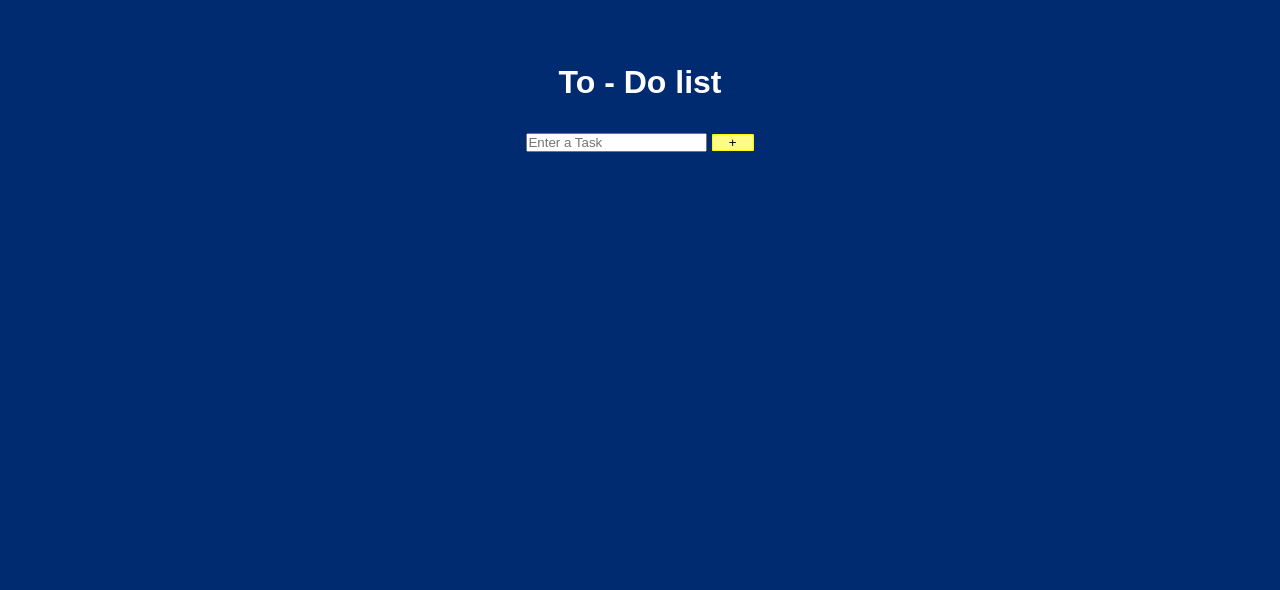
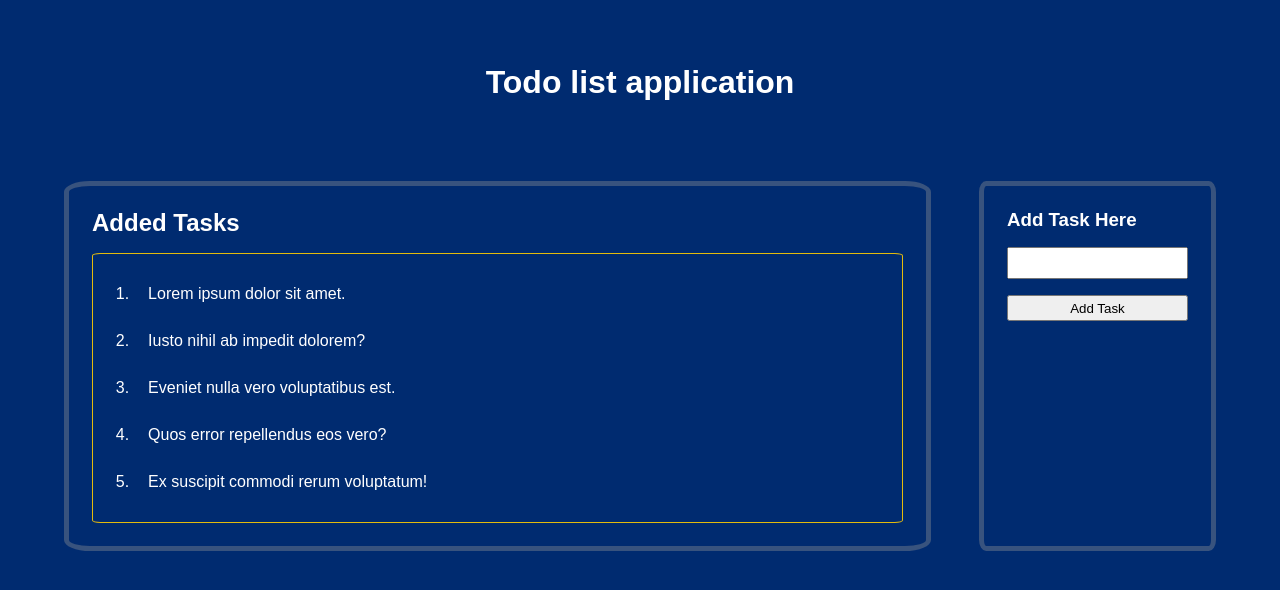
Before and after one commit to SommeanDev/todoGit, a plain HTML site: page index.html in a window 1280 px wide. Drawn offline with Linux system fonts and the light colour scheme.

Commit message:
slightl Modified

```diff
--- a/index.html
+++ b/index.html
@@ -9,13 +9,35 @@
 </head>
 <body>
     <div class="container">
-        <h1>To - Do list</h1>
+        <!--<h1>To - Do list</h1>
         <div class="todoList">
         <input type="text" id="inputText" placeholder="Enter a Task">
         <button id="addTask" onclick="add()">+</button>
-        <!--button onclick="show()">Show log</button-->
+        <comment button onclick="show()">Show log</button>
         </div>
-        <ul id="tasks"></ul>
+        <ul id="tasks"></ul>-->
+
+        <h1 class="title">
+            Todo list application
+        </h1>
+
+        <div class="semi-container">
+            <div class="task-list">
+                <h2>Added Tasks</h2>
+                <ul id="tasks">
+                    <li>Lorem ipsum dolor sit amet.</li>
+                    <li>Iusto nihil ab impedit dolorem?</li>
+                    <li>Eveniet nulla vero voluptatibus est.</li>
+                    <li>Quos error repellendus eos vero?</li>
+                    <li>Ex suscipit commodi rerum voluptatum!</li>
+                </ul>
+            </div>
+            <div class="add-task">
+                <h3>Add Task Here</h3>
+                <input type="text" name="task-to-add" id="inputText">
+                <button id="addTask">Add Task</button>
+            </div>
+        </div>
     </div>
     <script src="./todolist.js"></script>
 </body>
--- a/todoList.css
+++ b/todoList.css
@@ -17,25 +17,55 @@ body {
     justify-content: space-evenly;
     font-family: Arial, Helvetica, sans-serif;
     padding: 5%;
-    gap: 2rem;
+    gap: 5rem;
     background: #002b70;
     background-size: cover;
     color: white;
 }
 
-.container ul{
-    list-style: none;
+.semi-container{
+    width: 100%;
+    display: flex;
+    justify-content: space-between;
+    gap: 3rem;
 }
 
-.todolist{
-    display: flex;
-    text-align: left;
-    gap: 5rem;
+.semi-container .task-list ul{
+    list-style: decimal;
+    padding: 2% 5%;
+    border: 1px solid #ffcc00e4;
+    border-radius: 1%;
+    overflow:visible;
 }
 
-button{
-    padding: 0rem 1rem;
-    background-color: #fffb86;
-    border: 1px solid #fff700;
-    border-radius: 5%;
+.semi-container .task-list ul li{
+    padding: 2%;
 }
+
+.semi-container .task-list{
+    width: 100%;
+    display: flex;
+    flex-direction: column;
+    border: 5px solid #94949461;
+    border-radius: 3%;
+    padding: 2%;
+    gap: 1em;
+}
+
+.semi-container .add-task{
+    display: flex;
+    flex-direction: column;
+    gap: 1rem;
+    border: 5px solid #94949461;
+    border-radius: 3%;
+    padding: 2%;
+}
+
+.semi-container .add-task #inputText {
+    height: 2rem;
+}
+
+.semi-container .add-task #addTask{
+    width: 100%;
+    padding: 2%;
+}
--- a/todolist.js
+++ b/todolist.js
@@ -1,4 +1,4 @@
-let addTask = document.getElementsByTagName('button');
+/*let addTask = document.getElementsByTagName('button');
 let inputText = document.getElementById('inputText');
 let tasks = document.getElementById('tasks');
 
@@ -21,3 +21,18 @@ function show(){
     console.log(task2);
     tasks.innerHTML = task2;
 };*/
+
+
+const addbtn = document.getElementById('addTask');
+let inputText = document.getElementById('inputText');
+let tasks = document.getElementById('tasks');
+
+function add() {
+    var task = document.createElement('li');
+    task.innerHTML = inputText.value;
+    tasks.appendChild(task);
+    inputText.value = '';
+    console.log(task);
+}
+
+addbtn.addEventListener('click', add);
```
Also changed, not shown: ToDoList.html (deleted, +0 -22 lines).
